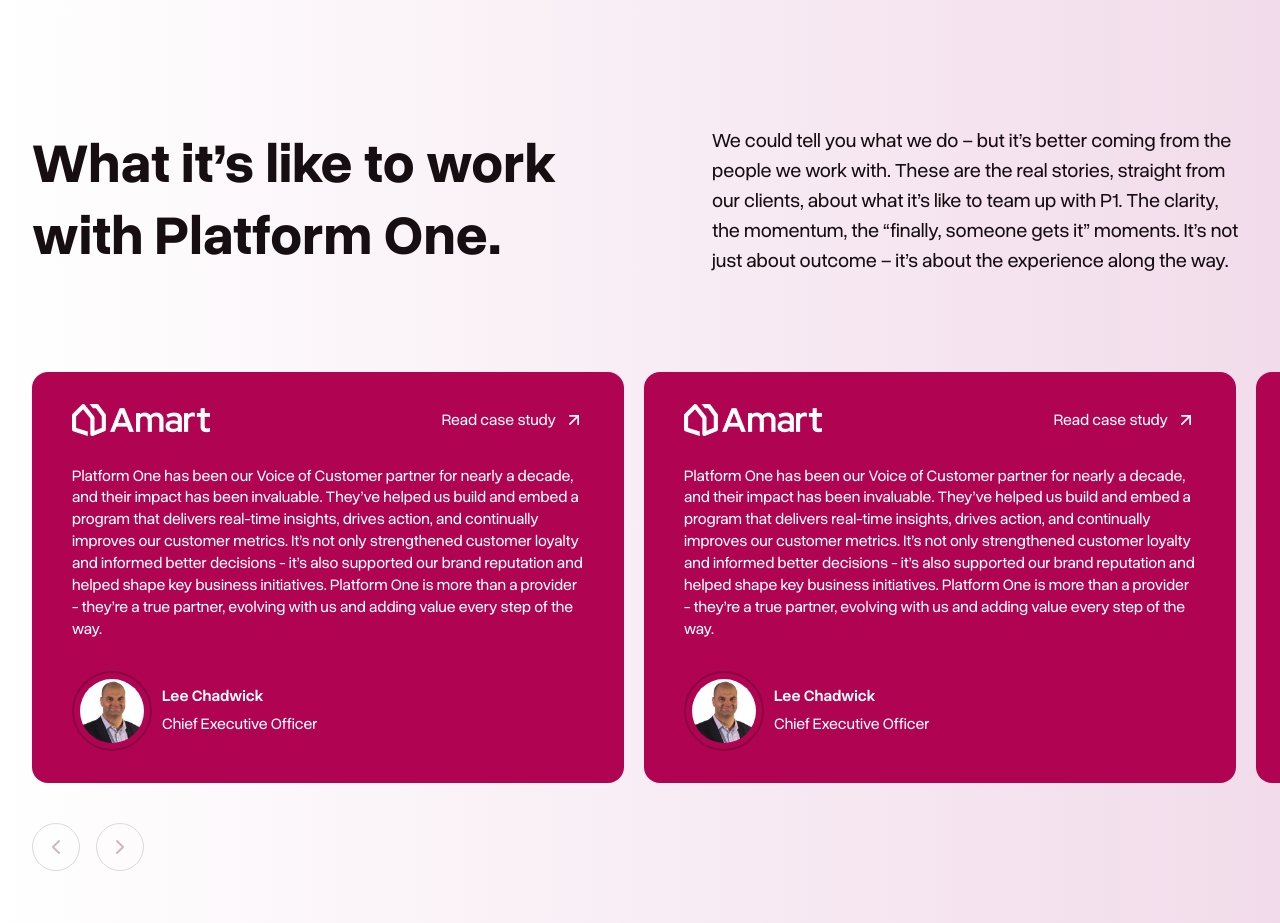
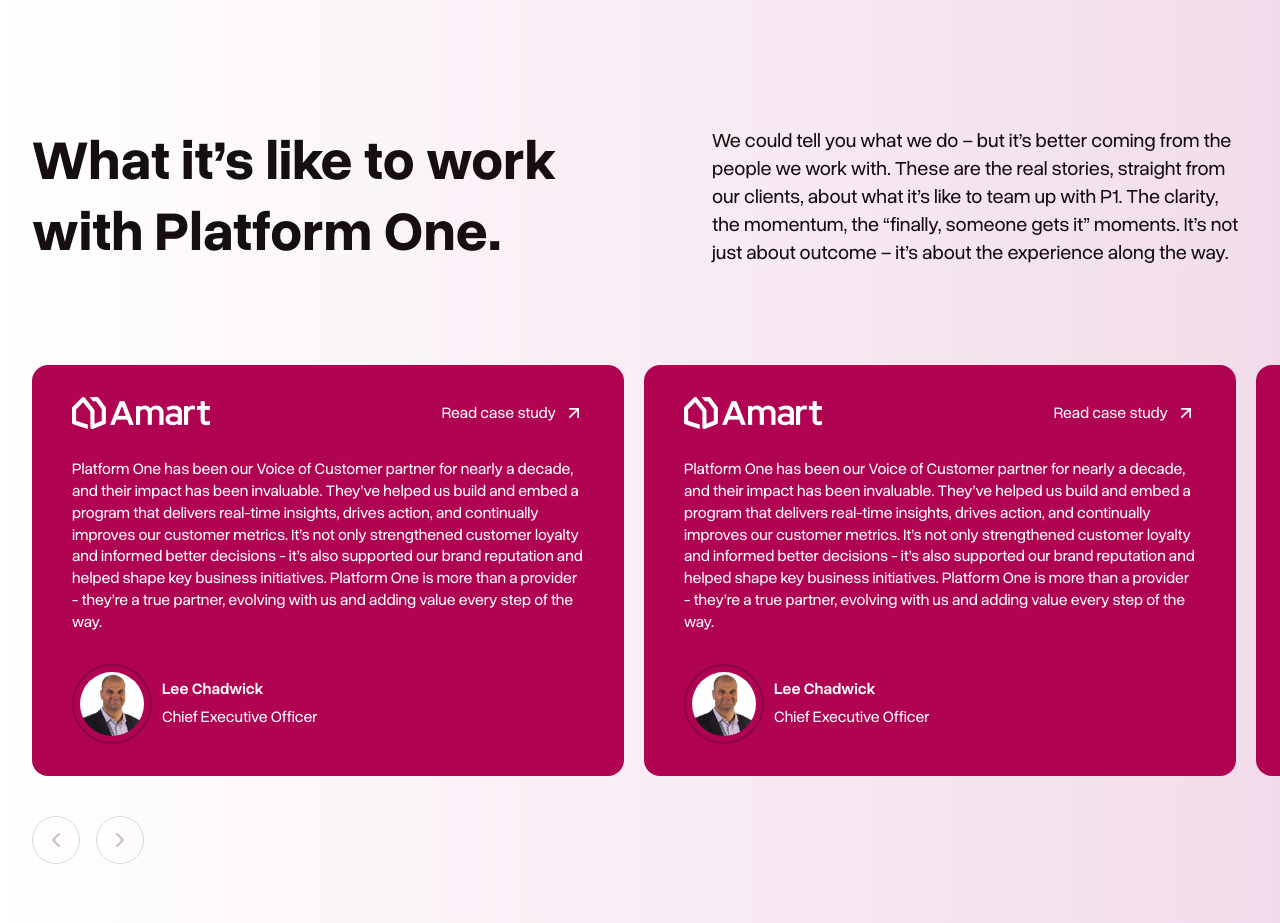
Before and after one commit to abdul-muhaimin-toha/platformone, a Next.js app: page / in a window 1280 px wide. Shown: the part 5066-5989 px from the top of the page. Built offline with nearby package versions, Linux system fonts and the light colour scheme.

Commit message:
updated line height in mb devices

```diff
--- a/components/sections/home/teamStartsWithUs/TeamHeading.tsx
+++ b/components/sections/home/teamStartsWithUs/TeamHeading.tsx
@@ -21,7 +21,7 @@
         </h3>
       </div>
 
-      <p className="text-xl font-normal leading-[1.33] xl:leading-[100%] lg:max-w-xl lg:w-1/2 text-pulse-pink-200">
+      <p className="text-xl font-normal leading-[100%] lg:max-w-xl lg:w-1/2 text-pulse-pink-200">
         {description}
       </p>
     </div>
--- a/components/sections/home/whatItLikeToWorkWithUs/HeadingBlock.tsx
+++ b/components/sections/home/whatItLikeToWorkWithUs/HeadingBlock.tsx
@@ -14,7 +14,7 @@
       <h2 className="text-[38px] xl:text-[56px] xl:leading-[1.28] lg:w-1/2 font-bold leading-[1.26] text-black">
         {title}
       </h2>
-      <p className="text-xl font-normal leading-[1.33] xl:leading-normal lg:w-1/2 text-black">
+      <p className="text-xl font-normal leading-[100%l lg:w-1/2 text-black">
         {description}
       </p>
     </div>
```
